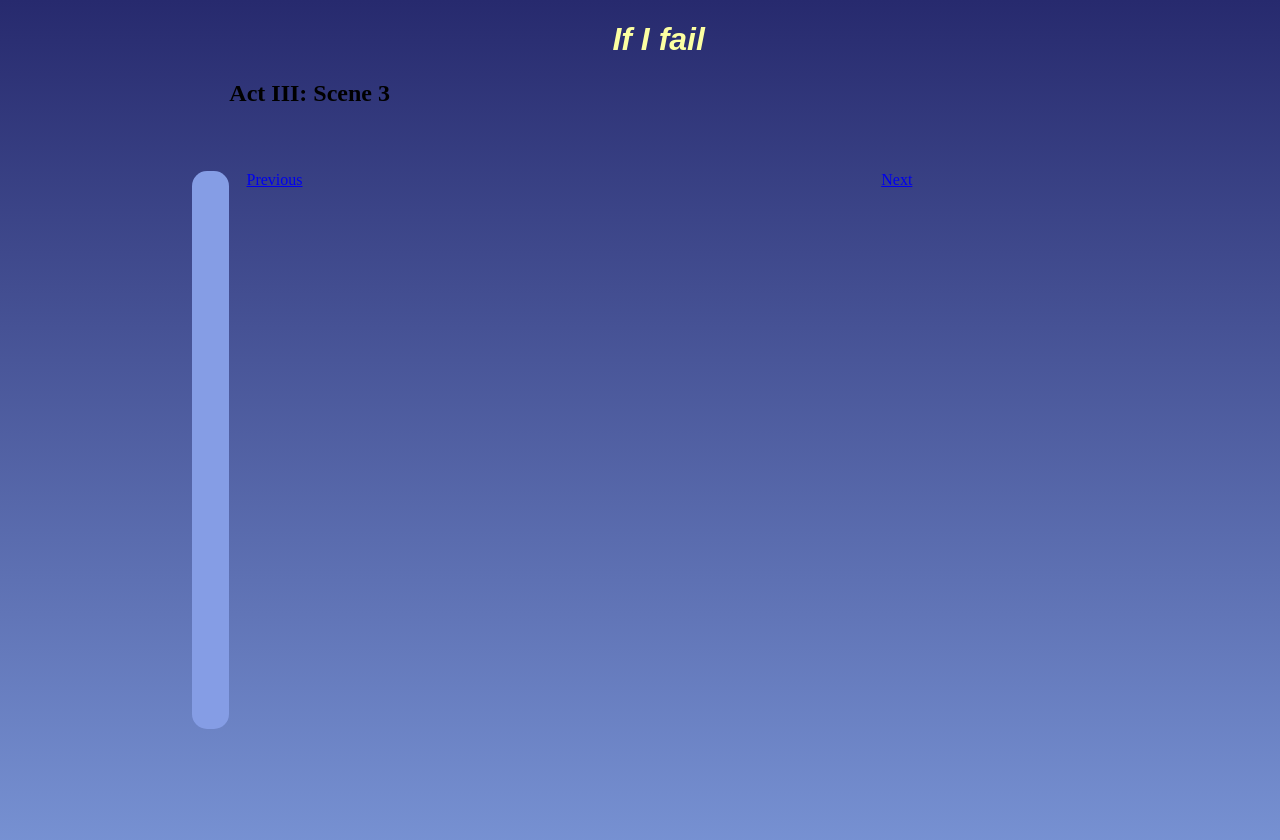
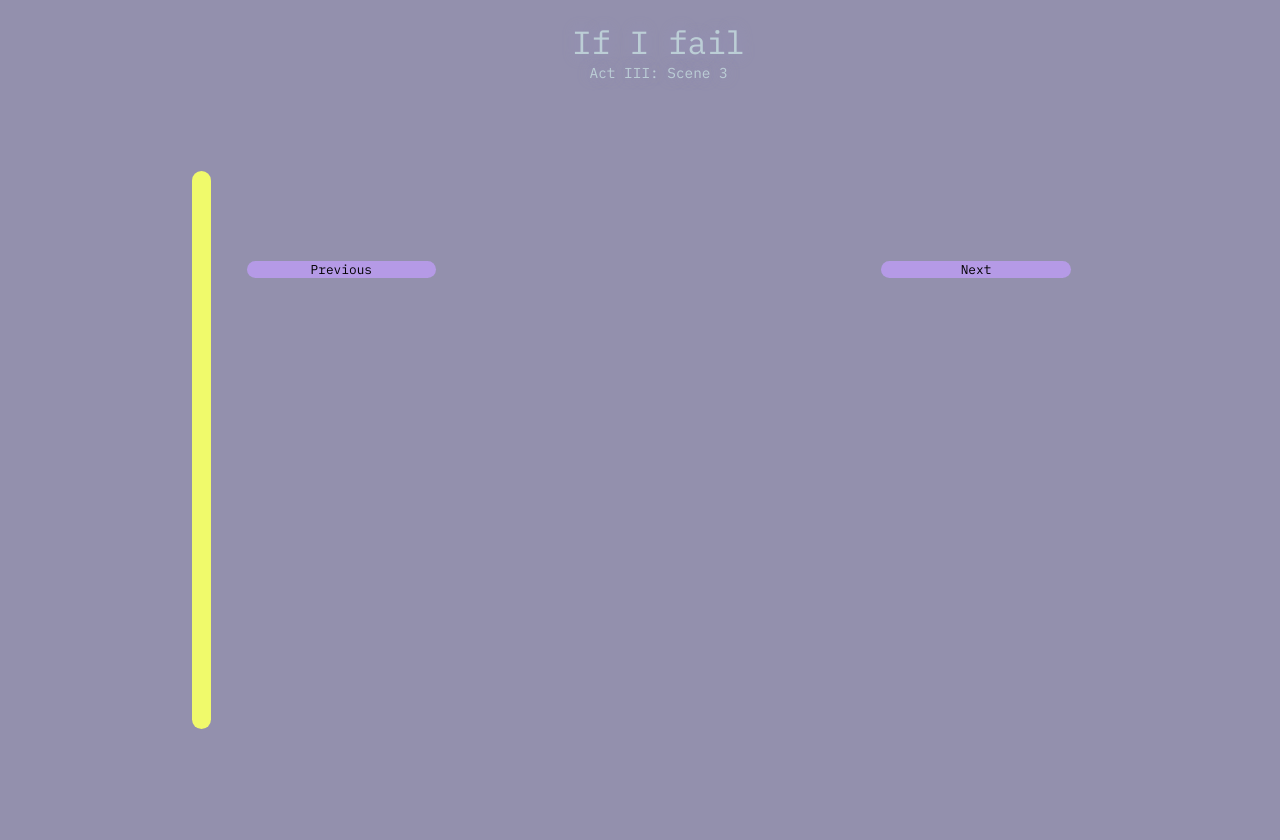
Before and after one commit to gabrielkeromnes/gabrielkeromnes.github.io, a Jekyll site: the page built from pages/A3S3-if-i-fail.html, in a window 1280 px wide. Shown: the top 840 px of the page. Built offline with Jekyll 4.4.1, drawn with Linux system fonts in a browser that asks for light colours.

Commit message:
refactor(css): unify colour palette
- Extend css coverage for new components

```diff
--- a/_sass/base.scss
+++ b/_sass/base.scss
@@ -3,7 +3,8 @@
 @import 'styling';
 
 /*Variables*/
-$backgroundColor: linear-gradient(#272a6e, #7c98d9);
+/*$backgroundColor: linear-gradient(#272442, #272442);*/
+$backgroundColor: linear-gradient(#9390ad, #9390ad);
 $bodyColor: #000000;
 
 :root {
@@ -31,6 +32,7 @@
   grid-column: 2 / 25;
   display: grid;
   grid-template-columns: 1fr 1fr;
+  margin-bottom: 10vh;
 }
 
 header, main {
@@ -73,6 +75,7 @@
   grid-row: 2 / 3;
   display: flex;
   flex-direction: column;
+  margin-bottom: 10vh;
 }
 
 /*Edge menu*/
@@ -87,18 +90,19 @@
   height: 100%;
   margin: auto;
   z-index: 1;
+  backdrop-filter: blur(5px);
 }
 
 .overlay.active {
+  width: 95%;
   display: grid;
   grid-template-columns: repeat(24, 1fr);
   overflow-y: auto;
 }
 
 .content-section {
-  background-color: rgba(0, 0, 255, 0.8);
-  margin: 2%;
   grid-column: 2 / 25;
+  background-color: rgba(147, 144, 173, 0.5);
 }
 
 body.menu-open {
@@ -116,22 +120,33 @@
 #nerdBlue {
   top: calc(20vh - var(--buttonGap));
   height: calc((100vh - 40vh) / 3);
-  left: calc((100vw - var(--frameWidth)) / 2);
+  left: 0vw;
   width: calc(var(--frameWidth) / 24);
 }
 
 #nerdYellow {
   top: 40vh;
   height: calc((100vh - 40vh) / 3);
-  left: calc((100vw - var(--frameWidth)) / 2);
+  left: 0vw;
   width: calc(var(--frameWidth) / 24);
 }
 
 #closeOverlay {
   top: calc(60vh + var(--buttonGap));
   height: calc((100vh - 40vh) / 3);
-  left: calc((100vw - var(--frameWidth)) / 2);
+  left: 0vw;
   width: calc(var(--frameWidth) / 24);
+}
+
+/*Buttons*/
+.previous {
+  grid-column: 1 / 2;
+  grid-row: 3 / 4;
+}
+
+.next {
+  grid-column: 2 / 3;
+  grid-row: 3 / 4;
 }
 
 /*Display classes*/
@@ -152,7 +167,12 @@
 
 .frame {
   width: var(--frameWidth);
-}}
+}
+
+.overlay, .overlay.active {
+  width: var(--frameWidth);
+}
+}
 
 /*Medium screens*/
 @media only screen and (min-width: 768px) {
@@ -164,7 +184,7 @@
   width: var(--frameWidth);
 }
 /*Edge menu*/
-.overlay {
+.overlay, .overlay.active {
   width: var(--frameWidth);
 }
 
@@ -216,27 +236,39 @@
 }
 
 /*Edge menu*/
-.overlay {
+.overlay, .overlay.active {
   width: var(--frameWidth);
 }
 
 #openOverlay {
   left: calc((100vw - var(--frameWidth)) / 2);
-  width: calc(var(--frameWidth) / 24);
+  width: calc(var(--frameWidth) / 48);
 }
 
 #nerdBlue {
   height: calc((100vh - 40vh) / 3);
-  left: calc((100vw - var(--frameWidth)) / 2);
-  width: calc(var(--frameWidth) / 24);
+  left: 0vw;
+  width: calc(var(--frameWidth) / 48);
 }
 
 #nerdYellow {
-  left: calc((100vw - var(--frameWidth)) / 2);
-  width: calc(var(--frameWidth) / 24);
+  left: 0vw;
+  width: calc(var(--frameWidth) / 48);
 }
 
 #closeOverlay {
-  left: calc((100vw - 70vw) / 2);
-  width: calc(var(--frameWidth) / 24);
-}}
+  left: 0vw;
+  width: calc(var(--frameWidth) / 48);
+}
+
+/*Buttons*/
+.previous {
+  grid-column: 1 / 2;
+  grid-row: 3 / 4;
+}
+
+.next {
+  grid-column: 3 / 4;
+  grid-row: 3 / 4;
+}
+}
--- a/_sass/styling.scss
+++ b/_sass/styling.scss
@@ -3,12 +3,27 @@
 $accentColor: #fcffa2;
 
 /*General formating*/
-header h1 {
-  font-family: "Barlow", sans-serif;
-  font-weight: 600;
-  font-style: italic;
-  color: $accentColor;
-  text-align: center;
+header {
+  h1 {
+    font-family: "IBM Plex Mono", sans-serif;
+    font-weight: 400;
+    font-style: normal;
+    color: #bcced6;
+    text-shadow: 0 0 15px #9591bd;
+    text-align: center;
+    margin-bottom: 0;
+  }
+
+  h2 {
+    font-family: "IBM Plex Mono", sans-serif;
+    font-weight: 400;
+    font-style: normal;
+    font-size: 0.9rem;
+    color: #bcced6;
+    text-shadow: 0 0 15px #9591bd;
+    text-align: center;
+    margin-top: 0;
+  }
 }
 
 /*Dialog boxes*/
@@ -31,33 +46,36 @@
 }
 
 p.void {
-  font-family: "Barlow", sans-serif;
+  font-family: "IBM Plex Mono", sans-serif;
   font-weight: 600;
   font-style: italic;
+  font-size: 0.8rem;
   color: $accentColor;
-  max-width: 90%;
+  max-width: 75%;
   width: fit-content;
   padding: 2%;
   border: 1px solid $textColor;
-  outline: 2px solid $accentColor;
+  outline: 2px solid #cfd18c;
+  text-shadow: 0 0 10px #cfd18c;
   border-radius: 15px;
-  background-color: rgba(252, 255, 162, 0.3);
+  background-color: rgba(252, 255, 162, 0.2);
 }
 
 p.chaos {
-  font-family: "Barlow", sans-serif;
+  font-family: "IBM Plex Mono", sans-serif;
   font-weight: 600;
   font-style: italic;
-  color: #ffccd2;
+  font-size: 0.8rem;
+  color: #eedefc;
   width: fit-content;
   padding: 2%;
-  max-width: 90%;
+  max-width: 75%;
   align-self: flex-end;
-  text-align: right;
   border: 1px solid $textColor;
-  outline: 2px solid #d66676;
+  outline: 2px solid #d7c8e6;
+  text-shadow: 0 0 10px #d7c8e6;
   border-radius: 15px;
-  background-color: rgba(214, 102, 118, 0.4);
+  background-color: rgba(164, 130, 196, 0.7);
 }
 
 img.avatarLeft, img.avatarLeftEnd, img.avatarRight, img.avatarRightEnd {
@@ -72,9 +90,9 @@
 img.avatarRight, img.avatarRightEnd {
   border: 2px solid #d66676;
 }
-/*Edge buttons*/
+/*Edge menu*/
 #openOverlay, #nerdBlue {
-  background-color: #859de5;
+  background-color: rgb(240, 250, 107);
 }
 
 #nerdYellow {
@@ -90,6 +108,42 @@
   border: none;
   border-radius: 15px;
 }
+
+nav {
+  ul {
+    font-family: "IBM Plex Mono", sans-serif;
+    font-weight: 500;
+    font-style: normal;
+    font-size: 0.9rem;
+    text-shadow: 0 0 15px #9591bd;
+
+  }
+  li::marker {
+    content: "+-";
+    color: #e8f8ff;
+  }
+  li {
+    padding-left: 2%;
+  }
+  a {
+    color: #e8f8ff;
+  }
+}
+
+/*Buttons*/
+.previous, .next {
+  font-family: "IBM Plex Mono", sans-serif;
+  font-weight: 400;
+  font-style: normal;
+  font-size: 0.8rem;
+  text-decoration: none;
+  color: black;
+  width: 100%;
+  text-align: center;
+  background-color: rgba(195, 158, 255, 0.7);
+  border-radius: 9px;
+}
+
 /*Main content formating*/
 main {
   font-family: "Barlow", sans-serif;
@@ -97,24 +151,41 @@
   font-style: normal;
   padding: 0 2% 0 2%;
 
-  h1, h2 {
-    letter-spacing: 1px;
-    color: $accentColor;
-    background-color: rgba(20, 20, 0, 0.4);
-    margin: none;
+  h1, h2{
+    font-family: "IBM Plex Mono", sans-serif;
+    font-weight: 400;
+    font-style: normal;
+    color: #bcced6;
+    text-shadow: 0 0 15px #9591bd;
   }
 
-   p {
-    letter-spacing: 1px;
+  p {
+    font-family: "IBM Plex Mono", sans-serif;
+    font-weight: 500;
+    font-style: italic;
+    font-size: 0.8rem;
+    color: #e8f8ff;
   }
 
   a {
     color: $accentColor;
   }
 
+  code {
+    font-family: "IBM Plex Mono", sans-serif;
+    font-weight: 700;
+    font-style: normal;
+    font-size: 0.8rem;
+    color: #f0fa6b;
+  }
+
   pre {
-    background-color: rgba(20, 20, 0, 0.4);
-    padding: 2%;
-    color: $accentColor;
+    padding: 3%;
+    border: 1px solid $textColor;
+    border-radius: 7px;
+    outline: 2px solid #bcced6;
+    text-shadow: 0 0 10px #cfd18c;
+    background-color: rgba(255, 255, 255, 0.3);
     overflow-x: auto;
-}}
+  }
+}
```
